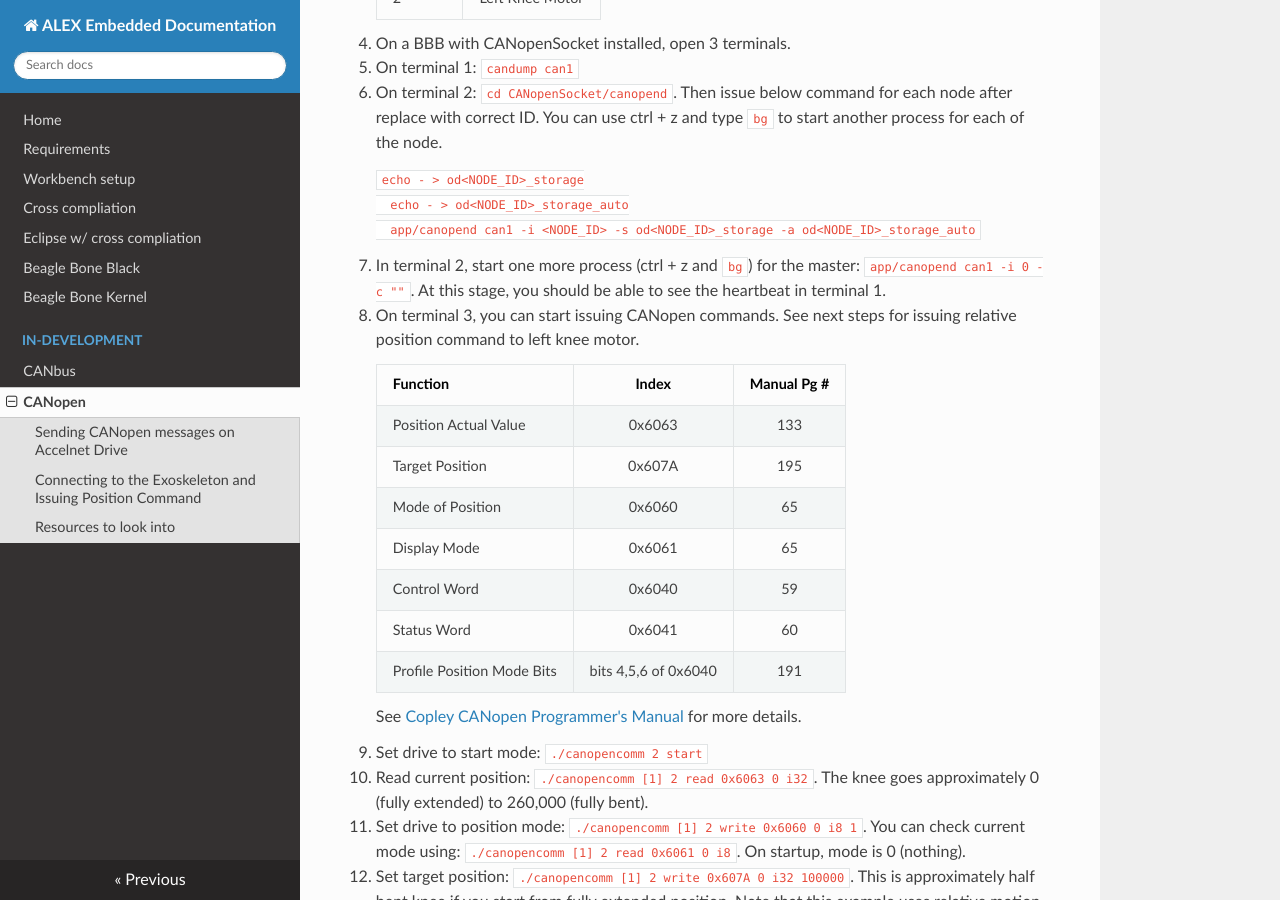
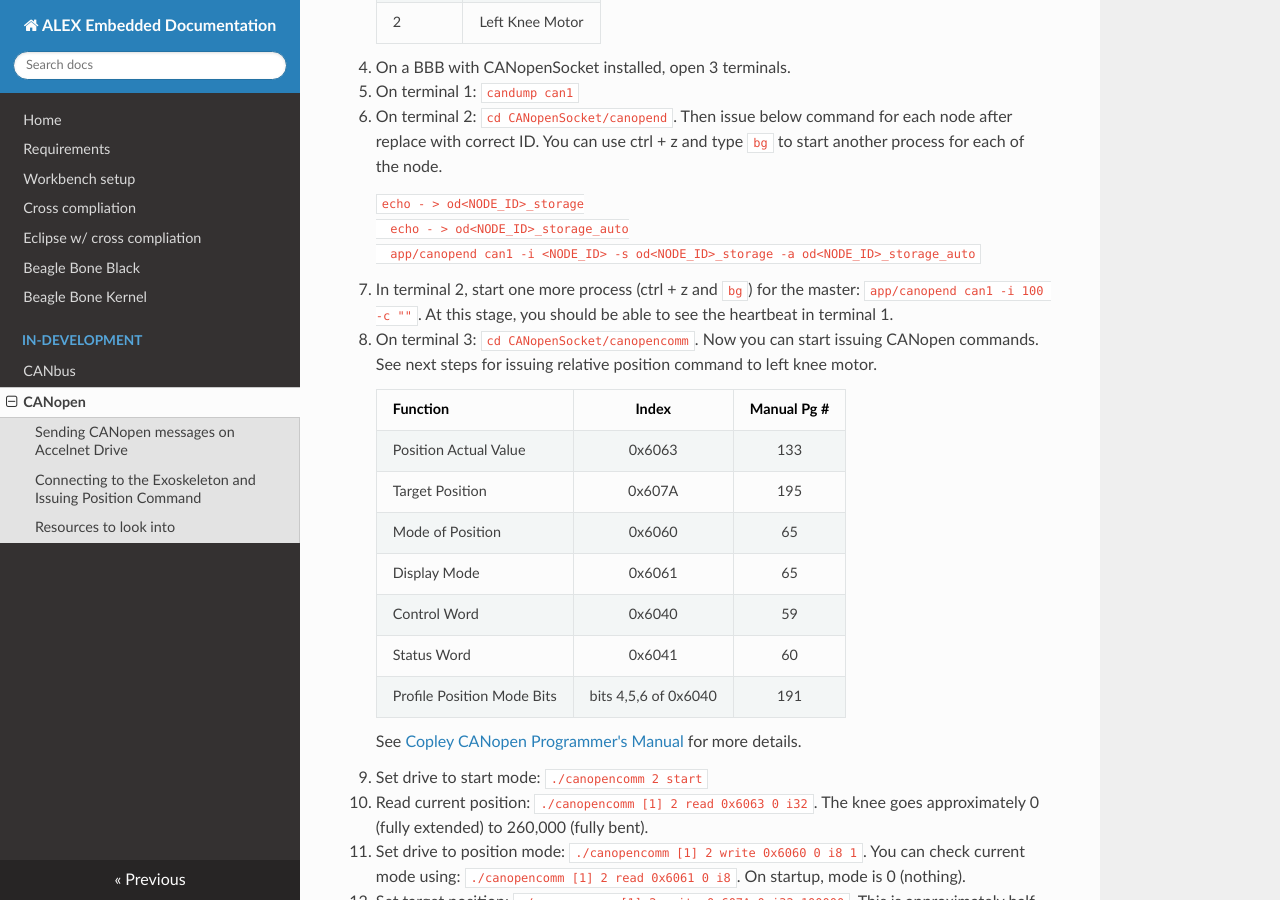
Before and after one commit to capstonealex/Embedded, an MkDocs documentation site: the page built from docs/canopen.md, in a window 1280 px wide and 900 px high, scrolled down 1921 px. Built offline with MkDocs 1.6.1, drawn with Linux system fonts in a browser that asks for light colours; nearby versions of some CDN libraries; some of the changed text lies outside the part shown.

````diff
--- a/docs/canopen.md
+++ b/docs/canopen.md
@@ -28,10 +28,10 @@
 
       ```
       bg
-      app/canopend can1 -i 0 -c ""
+      app/canopend can1 -i 100 -c ""
       ```
 
-      The zero in the above line is the master node ID.
+      The zero in the above line is the master node ID. Using 0 here throws an error. For now, use a large unused ID.
 
 8.	3rd terminal: navigate to canopencomm folder
 
@@ -85,9 +85,9 @@
       app/canopend can1 -i <NODE_ID> -s od<NODE_ID>_storage -a od<NODE_ID>_storage_auto
       ```
 
-8. In terminal 2, start one more process (ctrl + z and `bg`) for the master: `app/canopend can1 -i 0 -c ""`. At this stage, you should be able to see the heartbeat in terminal 1.
+8. In terminal 2, start one more process (ctrl + z and `bg`) for the master: `app/canopend can1 -i 100 -c ""`. At this stage, you should be able to see the heartbeat in terminal 1.
 
-9. On terminal 3, you can start issuing CANopen commands. See next steps for issuing relative position command to left knee motor.
+9. On terminal 3: `cd CANopenSocket/canopencomm`. Now you can start issuing CANopen commands. See next steps for issuing relative position command to left knee motor.
 
       | Function                  | Index                    | Manual Pg #|
       | ------------------------- |:------------------------:|:----------:|
````
Also changed, not shown: BBB Scripts/README.md (+2 -1 lines), 3 other files.
